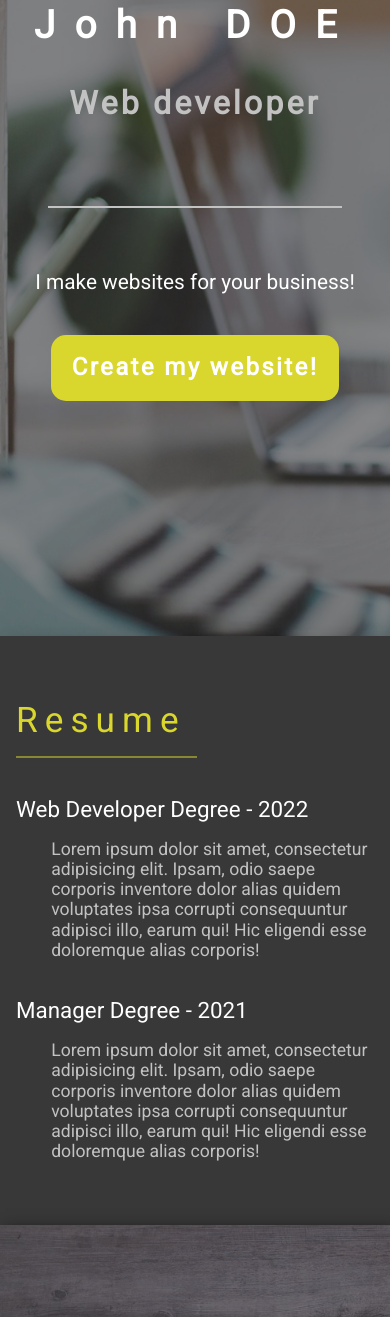
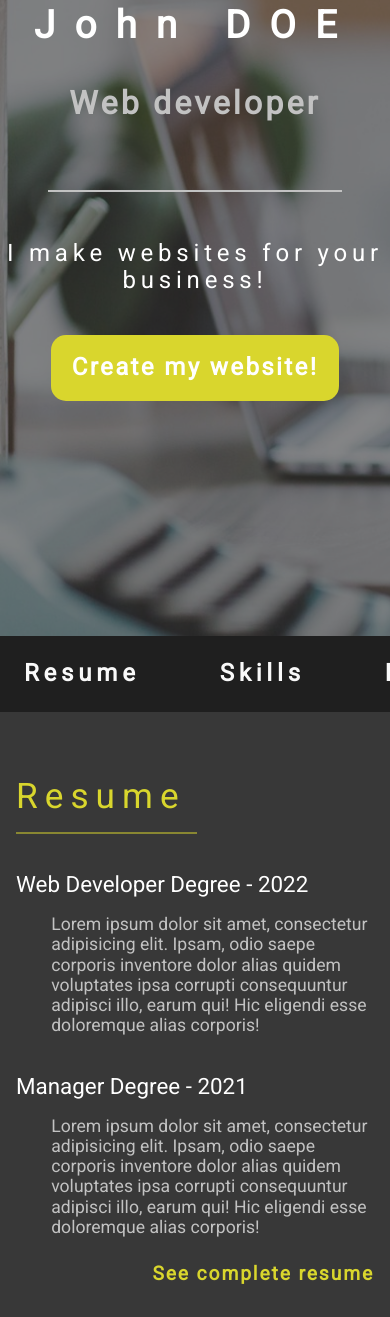
Before and after one commit to Lpiedagnel/Portfolio-template-for-web-developer, a website: page index.html in a window 390 px wide. Shown: the part 208-1525 px from the top of the page. Drawn offline with Linux system fonts and the light colour scheme.

Commit message:
Change navbar css

```diff
--- a/index.html
+++ b/index.html
@@ -21,6 +21,21 @@
     ></script>
   </head>
   <body>
+    <!-- Hero -->
+    <header class="hero">
+      <div class="hero__img"></div>
+      <div class="hero__content">
+        <h2 class="hero__name">John DOE</h2>
+        <h1 class="hero__title">Web developer</h1>
+        <hr class="hero__hr" />
+        <h2 class="hero__subtitles">I make websites for your business!</h2>
+        <a
+          href="#contact"
+          class="hero__cta"
+          >Create my website!</a
+        >
+      </div>
+    </header>
     <!-- Navbar -->
     <nav class="navbar">
       <ul class="navbar__list">
@@ -54,23 +69,11 @@
         </li>
       </ul>
     </nav>
-    <!-- Hero -->
-    <header class="hero">
-      <div class="hero__img"></div>
-      <div class="hero__content">
-        <h2 class="hero__name">John DOE</h2>
-        <h1 class="hero__title">Web developer</h1>
-        <hr class="hero__hr" />
-        <h2 class="hero__subtitles">I make websites for your business!</h2>
-        <a
-          href="#contact"
-          class="hero__cta"
-          >Create my website!</a
-        >
-      </div>
-    </header>
     <!-- Resume -->
-    <section class="resume" id="resume">
+    <section
+      class="resume"
+      id="resume"
+    >
       <div class="resume__container">
         <h3 class="resume__title">Resume</h3>
         <hr class="resume__hr" />
@@ -88,10 +91,14 @@
           consequuntur adipisci illo, earum qui! Hic eligendi esse doloremque
           alias corporis!
         </p>
+        <a href="#" class="resume__cv" download>See complete resume</a>
       </div>
     </section>
     <!-- Skills -->
-    <section class="skills" id="skills">
+    <section
+      class="skills"
+      id="skills"
+    >
       <div class="skills__img"></div>
       <div class="skills__content">
         <!-- Skill card -->
@@ -133,7 +140,10 @@
       </div>
     </section>
     <!-- Projects -->
-    <section class="projects" id="projects">
+    <section
+      class="projects"
+      id="projects"
+    >
       <div class="projects__container">
         <h3 class="projects__title">Projects</h3>
         <hr class="projects__hr" />
@@ -231,7 +241,10 @@
       </div>
     </section>
     <!-- Contact -->
-    <section class="contact cascade-animation" id="contact">
+    <section
+      class="contact cascade-animation"
+      id="contact"
+    >
       <div class="contact__img"></div>
       <div class="contact__content">
         <h3 class="contact__title">
--- /dev/null
+++ b/js/navbar.js
@@ -0,0 +1,15 @@
+/* Toggle Navbar Hamburger */
+
+const navbarList = document.getElementById("navbar__list")
+const navbarHamburger = document.getElementById("navbar__hamburger")
+
+function toggleNavbar() {
+  console.log("click")
+  if (navbarList === "navbar__list") {
+    navbarList.className += "--responsive"
+  } else {
+    navbarList.className = "navbar__list"
+  }
+}
+
+navbarHamburger.addEventListener("click", toggleNavbar)
--- a/sass/components/_hero.scss
+++ b/sass/components/_hero.scss
@@ -51,7 +51,8 @@
 
   &__subtitles {
     color: $primary-text;
-    font-size: 1.3em;
+    font-size: 1.5em;
+    letter-spacing: 0.2em;
     font-weight: 400;
     animation: fadeIn 1s ease forwards 0.6s;
     opacity: 0;
--- a/sass/components/_resume.scss
+++ b/sass/components/_resume.scss
@@ -33,4 +33,18 @@
     color: $secondary-text;
     font-size: 1.1em;
   }
+
+  &__cv {
+    color: $tertiary-color;
+    font-weight: bold;
+    align-self: flex-end;
+    font-size: 1.2em;
+    letter-spacing: 0.1em;
+    margin-top: 0.5em;
+    transition: 0.3s;
+
+    &:hover {
+      color: $tertiary-color-dark;
+    }
+  }
 }
--- a/sass/layout/_navbar.scss
+++ b/sass/layout/_navbar.scss
@@ -1,8 +1,8 @@
 .navbar {
+    background-color: darken($primary-color, 10);
     display: flex;
-    justify-content: flex-end;
     top: 0;
-    position: absolute;
+    position: sticky;
     width: 100%;
     overflow: visible;
     z-index: 10;
@@ -10,7 +10,7 @@
     &__list {
         display: flex;
         flex-direction: row;
-        justify-content: flex-end;
+        justify-content: space-around;
         width: 100%;
         gap: 2em;
         @include container;
```
Also changed, not shown: sass/abstracts/_mixins.scss (line endings or trailing spaces), style.css, 1 other file.
